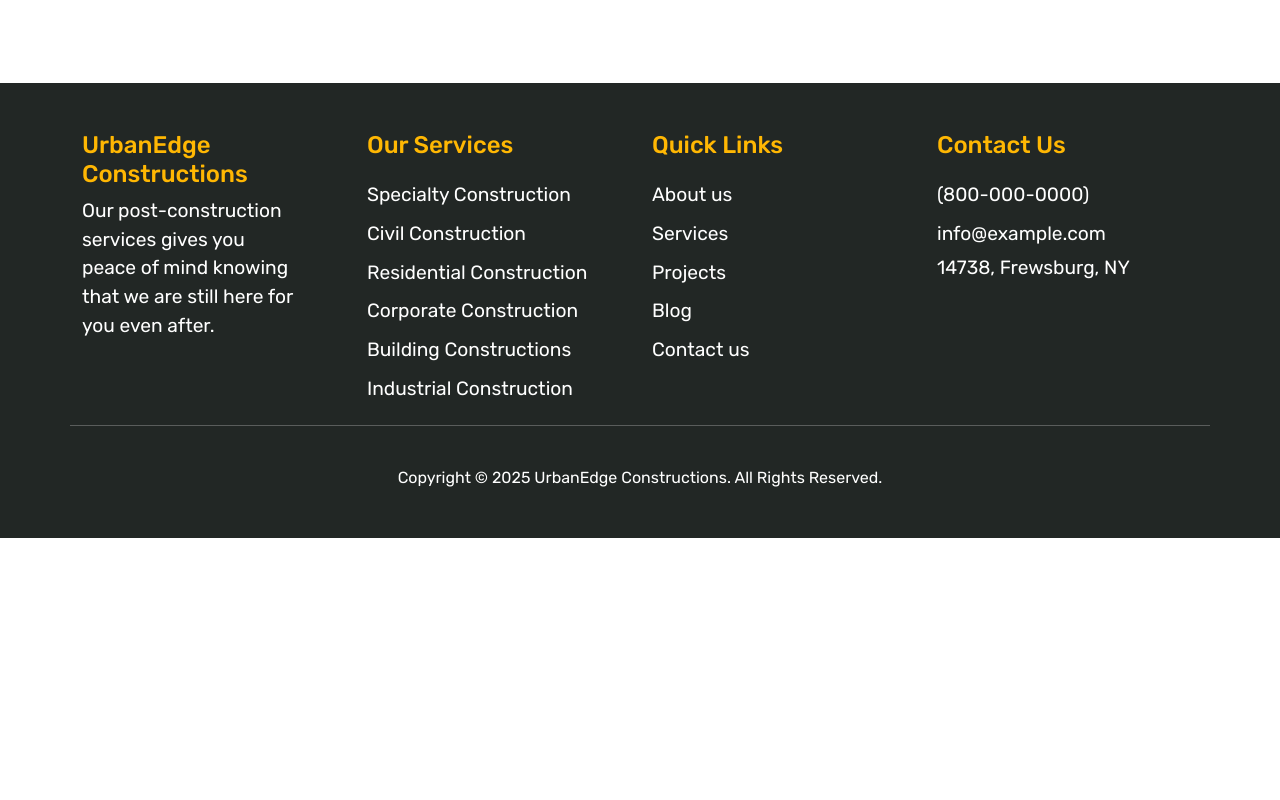
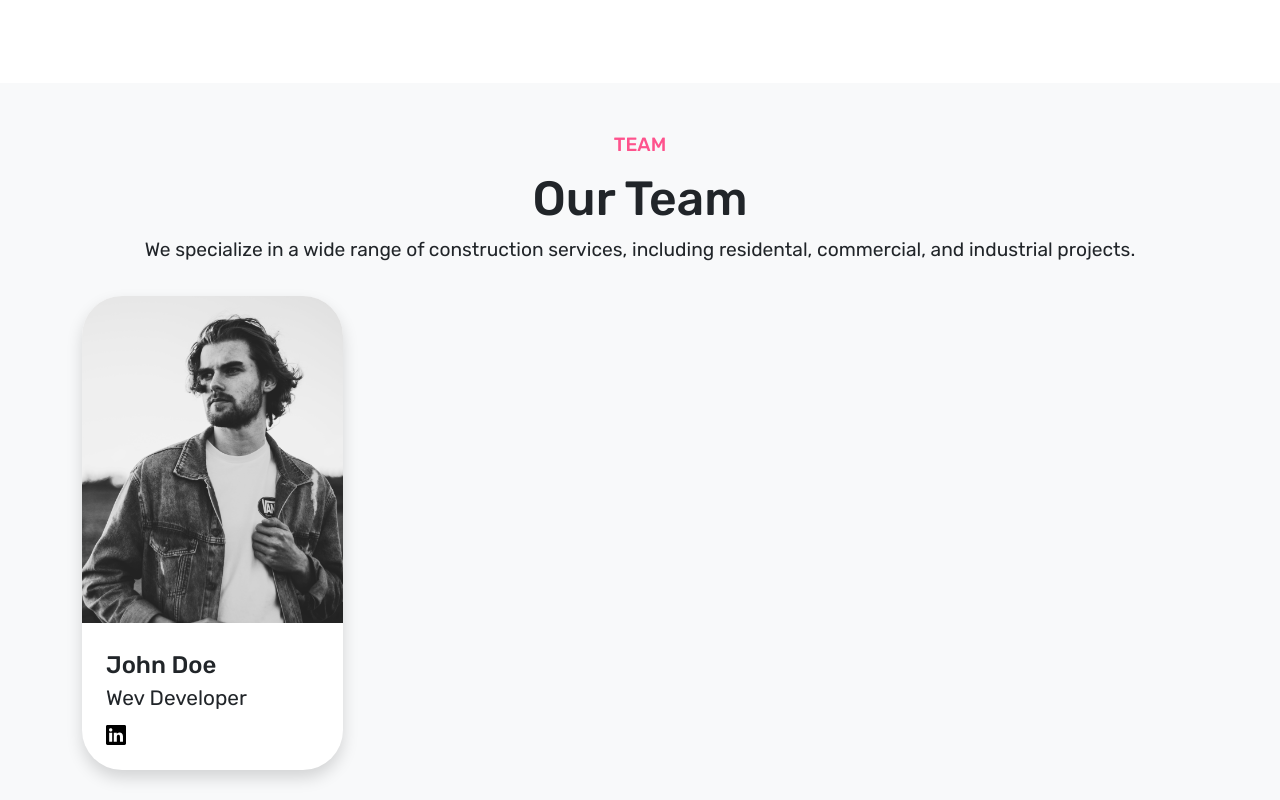
Before and after one commit to N41t/CivilConstruction_website, a React (Vite) app in the folder frontend/: page /about in a window 1280 px wide. Shown: the part 1140-1940 px from the top of the page. Before the commit the page ends 1678 px from the top, so only its background shows below. Built offline with nearby package versions, Linux system fonts and the light colour scheme.

Commit message:
added Our Team section

```diff
--- a/frontend/src/assets/css/style.scss
+++ b/frontend/src/assets/css/style.scss
@@ -319,3 +319,29 @@ footer {
         }
     }
 }
+
+.section-8 {
+    .card {
+        border-radius: 40px;
+        img {
+            border-top-left-radius: 40px;
+            border-top-right-radius: 40px;
+
+        }
+        .card-body {
+            a.title {
+                font-size: 1.4em;
+            }
+
+            .card-title {
+                font-size: 1.5em;
+                font-weight: 500;
+            }
+
+            .card-sub-title {
+                font-size: 1.3em;
+                font-weight: $light-background;
+            }
+        }
+    }
+}
--- a/frontend/src/components/frontend/About.jsx
+++ b/frontend/src/components/frontend/About.jsx
@@ -2,6 +2,7 @@ import React from 'react'
 import Header from '../common/Header'
 import Footer from '../common/Footer'
 import {default as AboutNew} from '../common/About'
+import MemberImg from '../../assets/images/team1.jpg'
 
 const About = () => {
   return (
@@ -24,7 +25,53 @@ const About = () => {
               </div>
           </section>
 
+          {/* About Us section */}
           <AboutNew/>
+
+          {/* Our Team section */}
+          <section className='section-8 bg-light py-5'>
+            <div className='container'>
+
+              <div className='section-header text-center'>
+                <span>Team</span>
+                <h2>Our Team</h2>
+                <p>We specialize in a wide range of construction services, including residental, commercial, and industrial projects.</p>
+              </div>
+
+              <div className='row pt-3'>
+
+                  {/* Member card */}
+                  <div className='col-md-6 col-lg-3 mb-3'>
+                    <div className='card shadow border-0'>
+                      <div className='card-img-top'>
+                          <img src={MemberImg} alt="" className='w-100'/>
+                      </div>
+                      <div className='card-body p-4'>
+
+                        <div className='card-title pb-0 mb-0'>
+                          John Doe
+                        </div>
+
+                        <div className='card-sub-title mb-2'>
+                          Wev Developer
+                        </div>
+
+                        <a href='#'>
+                          <svg xmlns="http://www.w3.org/2000/svg" width="20" height="20" fill="currentColor" className="bi bi-linkedin" viewBox="0 0 16 16">
+                            <path d="M0 1.146C0 .513.526 0 1.175 0h13.65C15.474 0 16 .513 16 1.146v13.708c0 .633-.526 1.146-1.175 1.146H1.175C.526 16 0 15.487 0 14.854zm4.943 12.248V6.169H2.542v7.225zm-1.2-8.212c.837 0 1.358-.554 1.358-1.248-.015-.709-.52-1.248-1.342-1.248S2.4 3.226 2.4 3.934c0 .694.521 1.248 1.327 1.248zm4.908 8.212V9.359c0-.216.016-.432.08-.586.173-.431.568-.878 1.232-.878.869 0 1.216.662 1.216 1.634v3.865h2.401V9.25c0-2.22-1.184-3.252-2.764-3.252-1.274 0-1.845.7-2.165 1.193v.025h-.016l.016-.025V6.169h-2.4c.03.678 0 7.225 0 7.225z"/>
+                          </svg>
+                        </a>
+
+                      </div>
+                    </div>
+                  </div>
+
+
+
+              </div>
+
+            </div>
+          </section>
 
         </main>
       <Footer/>
```
Also changed, not shown: frontend/src/components/frontend/Home.jsx (+22 -23 lines), frontend/src/assets/images/team1.jpg (renamed from frontend/src/assets/images/pexels-sindre-fs-1040880.jpg).
